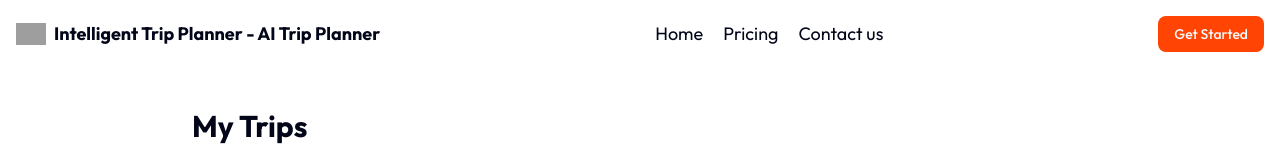
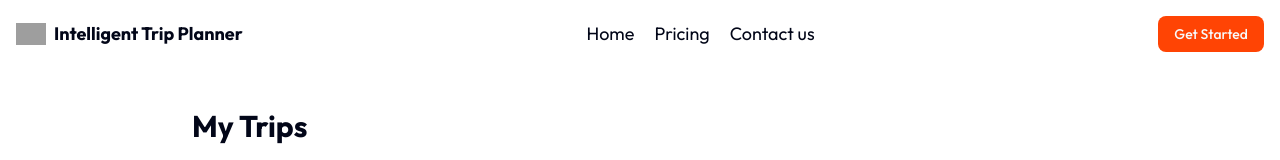
Before and after one commit to yadavluv2004/RoamGenie---AI-Trip-Planner, a Next.js app: page /my-trips in a window 1280 px wide. Shown: the top 160 px of the page. Built offline with nearby package versions, Linux system fonts and the light colour scheme; no server answers; grey boxes are pictures that could not be loaded.

Commit message:
Remove 'AI Trip Planner' from header title

```diff
--- a/app/_components/Header.tsx
+++ b/app/_components/Header.tsx
@@ -31,7 +31,7 @@ function Header() {
     <div className="flex justify-between items-center p-4">
       <div className="flex gap-2 items-center">
         <Image src="/logo.svg" alt="logo" width={30} height={30} />
-        <h2 className="font-bold text-2xl sm:text-base md:text-lg">Intelligent Trip Planner - AI Trip Planner</h2>
+        <h2 className="font-bold text-2xl sm:text-base md:text-lg">Intelligent Trip Planner</h2>
       </div>
       <div className="flex gap-5 items-center">
         {menuOptions.map((menu, index) => (
```
